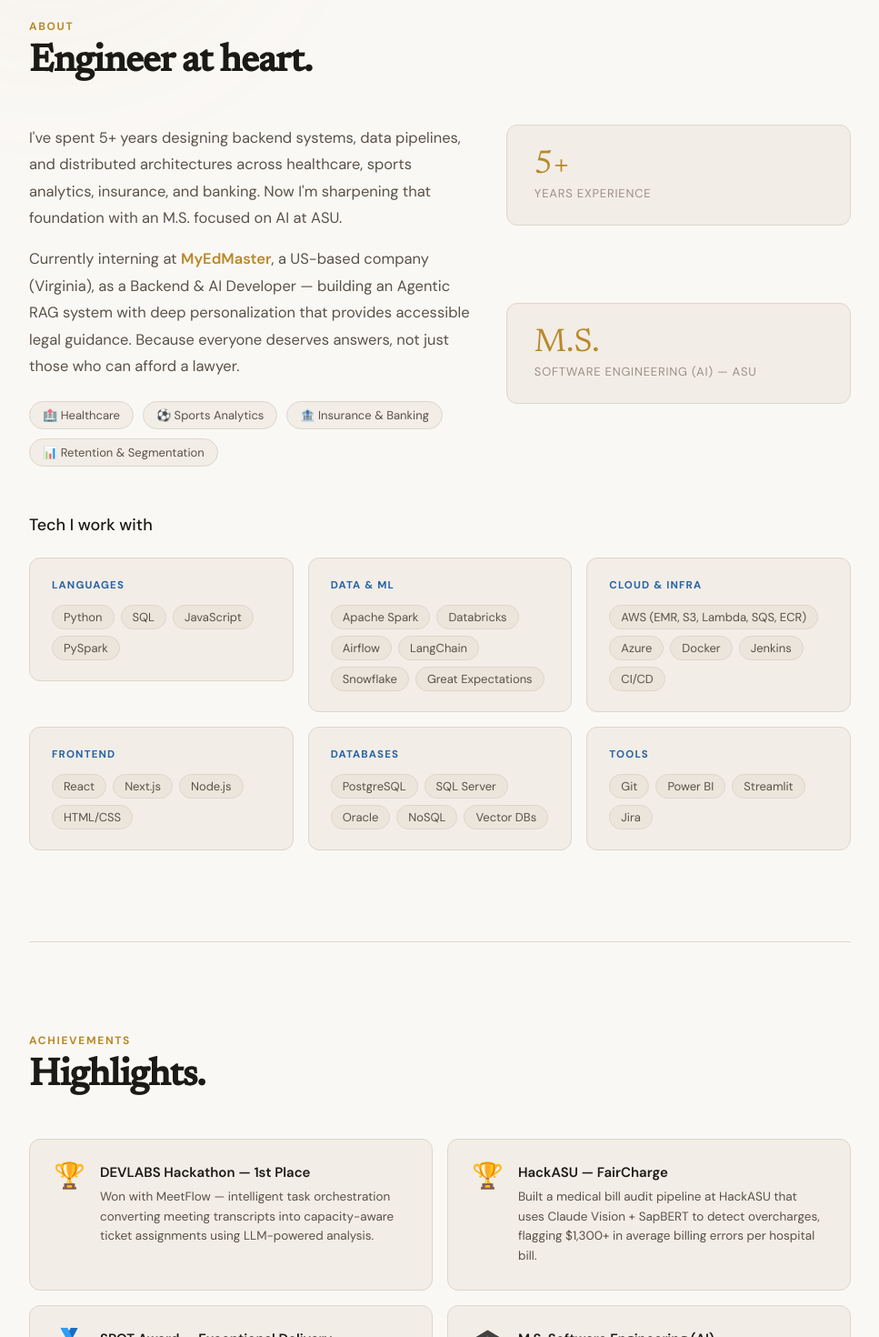
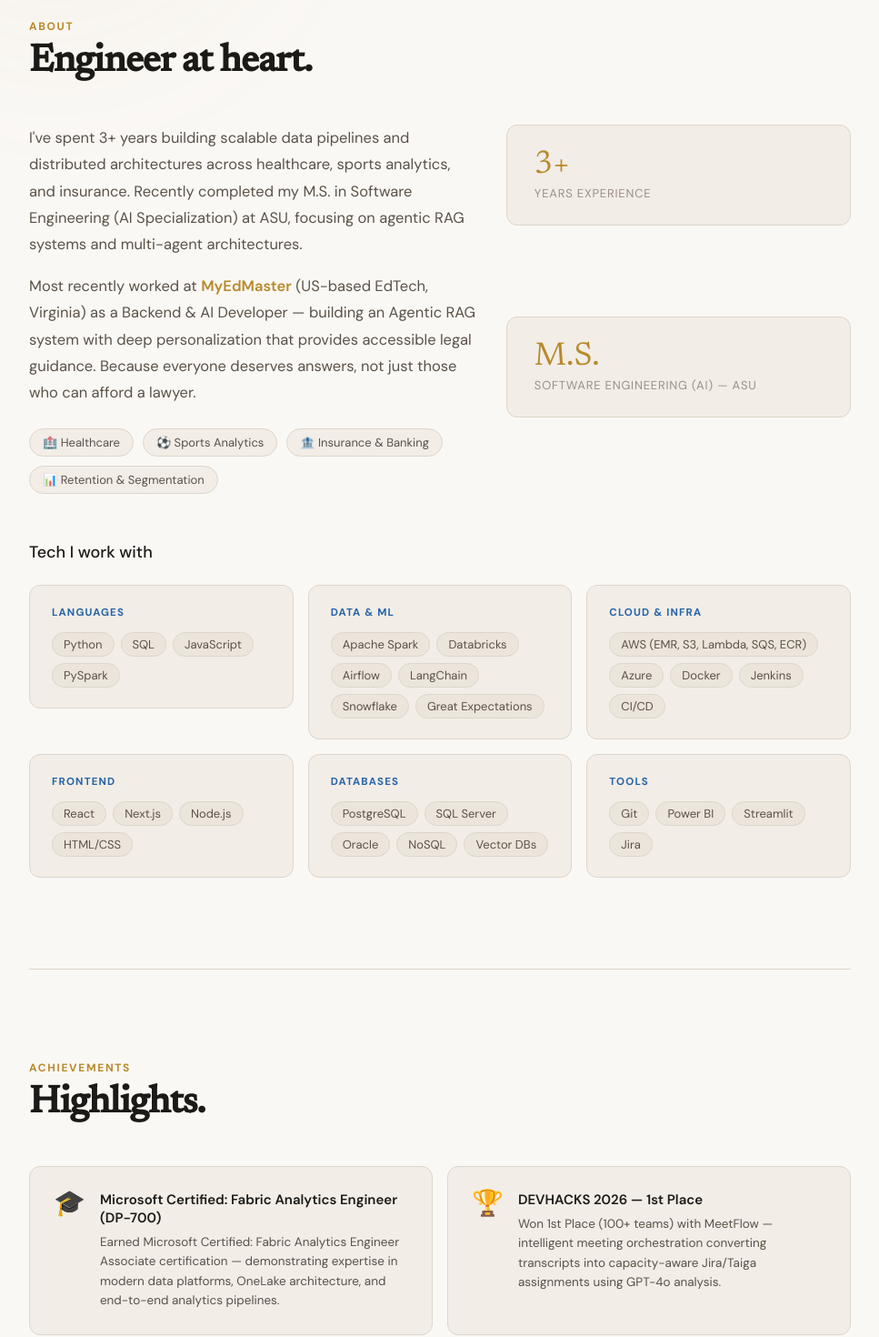
Before and after one commit to hpant5/Portfolio, a Next.js app: page / in a window 1280 px wide. Shown: the part 880-2350 px from the top of the page at 91% size, without its empty margins (156-1123 px from the left). Built offline with nearby package versions, Linux system fonts and the light colour scheme.

Commit message:
updated the Certification

```diff
--- a/src/app/page.js
+++ b/src/app/page.js
@@ -10,18 +10,18 @@ import ContactForm from '@/components/ContactForm';
 
 const EXPERIENCE = [
   {
-    title: 'Backend & AI Developer — Internship',
+    title: 'Backend & AI Developer',
     company: 'MyEdMaster',
     companyNote: 'US-based EdTech Company (Virginia)',
-    period: 'Jan 2025 – Present',
+    period: 'Jan 2026 – Apr 2026',
     location: 'Remote',
     domain: 'Legal Tech / AI',
-    current: true,
-    tech: ['Python', 'LangChain', 'Vector DB', 'Multi-Agent Systems', 'LLM', 'RAG'],
+    current: false,
+    tech: ['Python', 'LangChain', 'LangGraph', 'Vector DB', 'Multi-Agent Systems', 'FastAPI', 'RAG'],
     bullets: [
-      'Building an Agentic RAG system with deep personalization that provides accessible legal guidance for underserved users who cannot afford traditional counsel',
-      'Designed multi-agent pipeline where specialized agents collaborate independently — handling query refinement, document retrieval, and response generation',
-      'Architecting backend infrastructure and an interactive interface that helps users understand their legal options with confidence',
+      'Built production multi-agent RAG system for personalized legal guidance — engineered LangGraph orchestration pipeline with Qdrant vector DB, achieving sub-2s query latency across 10K+ legal documents',
+      'Designed data ingestion and transformation pipelines converting unstructured legal corpora into structured vector embeddings, achieving 95% relevance accuracy',
+      'Architected FastAPI + Node.js backend integrating vector DB lookups, session state management, and multi-turn conversation history supporting 100+ concurrent sessions',
     ],
   },
   {
@@ -91,10 +91,11 @@ const TECH_STACK = {
 };
 
 const ACHIEVEMENTS = [
-  { icon: '🏆', title: 'DEVLABS Hackathon — 1st Place', desc: 'Won with MeetFlow — intelligent task orchestration converting meeting transcripts into capacity-aware ticket assignments using LLM-powered analysis.' },
+  { icon: '🎓', title: 'Microsoft Certified: Fabric Analytics Engineer (DP-700)', desc: 'Earned Microsoft Certified: Fabric Analytics Engineer Associate certification — demonstrating expertise in modern data platforms, OneLake architecture, and end-to-end analytics pipelines.' },
+  { icon: '🏆', title: 'DEVHACKS 2026 — 1st Place', desc: 'Won 1st Place (100+ teams) with MeetFlow — intelligent meeting orchestration converting transcripts into capacity-aware Jira/Taiga assignments using GPT-4o analysis.' },
   { icon: '🏆', title: 'HackASU — FairCharge', desc: 'Built a medical bill audit pipeline at HackASU that uses Claude Vision + SapBERT to detect overcharges, flagging $1,300+ in average billing errors per hospital bill.' },
   { icon: '🏅', title: 'SPOT Award — Exceptional Delivery', desc: 'Recognized at Super Six Sports Gaming for exceptional delivery and cross-team collaboration on critical product features.' },
-  { icon: '🎓', title: 'M.S. Software Engineering (AI)', desc: 'Pursuing AI specialization at Arizona State University — researching agentic RAG systems and multi-agent architectures.' },
+  { icon: '🎓', title: 'M.S. Software Engineering (AI)', desc: 'Completed AI specialization at Arizona State University (May 2026) — building agentic RAG systems and multi-agent architectures.' },
 ];
 
 const PROJECTS = [
@@ -204,7 +205,7 @@ export default function Home() {
           </div>
         </Reveal>
         <Reveal delay={0.12}>
-          <p className="hero-sub">Software Engineer with 5+ years in data & backend engineering. Currently pursuing my M.S. in Software Engineering (AI Specialization) at ASU and working as a Backend & AI Developer at MyEdMaster, building agentic AI systems with deep personalization.</p>
+          <p className="hero-sub">Data Engineer with 3+ years building scalable ETL/ELT pipelines and cloud-native data platforms. Recently completed M.S. in Software Engineering (AI Specialization) at ASU. Currently seeking Data Engineering roles where I can build production systems that scale.</p>
         </Reveal>
         <Reveal delay={0.2}>
           <div className="hero-actions">
@@ -228,15 +229,15 @@ export default function Home() {
         <div className="about-grid">
           <div>
             <Reveal delay={0.08}>
-              <p className="about-text">I've spent 5+ years designing backend systems, data pipelines, and distributed architectures across healthcare, sports analytics, insurance, and banking. Now I'm sharpening that foundation with an M.S. focused on AI at ASU.</p>
-              <p className="about-text">Currently interning at <strong>MyEdMaster</strong>, a US-based company (Virginia), as a Backend & AI Developer — building an Agentic RAG system with deep personalization that provides accessible legal guidance. Because everyone deserves answers, not just those who can afford a lawyer.</p>
+              <p className="about-text">I've spent 3+ years building scalable data pipelines and distributed architectures across healthcare, sports analytics, and insurance. Recently completed my M.S. in Software Engineering (AI Specialization) at ASU, focusing on agentic RAG systems and multi-agent architectures.</p>
+              <p className="about-text">Most recently worked at <strong>MyEdMaster</strong> (US-based EdTech, Virginia) as a Backend & AI Developer — building an Agentic RAG system with deep personalization that provides accessible legal guidance. Because everyone deserves answers, not just those who can afford a lawyer.</p>
             </Reveal>
             <Reveal delay={0.14}>
               <div className="domains">{DOMAINS.map((d) => (<span key={d.name} className="domain-chip">{d.icon} {d.name}</span>))}</div>
             </Reveal>
           </div>
           <div className="stats">
-            <Reveal delay={0.1}><div className="stat"><div className="stat-num">5+</div><div className="stat-label">Years Experience</div></div></Reveal>
+            <Reveal delay={0.1}><div className="stat"><div className="stat-num">3+</div><div className="stat-label">Years Experience</div></div></Reveal>
             <Reveal delay={0.14}><div className="stat"><div className="stat-num">M.S.</div><div className="stat-label">Software Engineering (AI) — ASU</div></div></Reveal>
           </div>
         </div>
@@ -320,7 +321,7 @@ export default function Home() {
               <p className="about-text">I'm looking for SWE, Backend Engineering, and Data Engineering roles. If you're building something interesting, I'd love to hear about it.</p>
               <div className="contact-links-list">
                 <a href="mailto:hpant.data@gmail.com" className="contact-link-item"><MailIcon /> hpant.data@gmail.com</a>
-                <a href="https://www.linkedin.com/in/itshimanshup/" target="_blank" rel="noopener noreferrer" className="contact-link-item"><LIIcon /> linkedin.com/in/itshimanshup</a>
+                <a href="https://www.linkedin.com/in/himanshupant-de/" target="_blank" rel="noopener noreferrer" className="contact-link-item"><LIIcon /> linkedin.com/in/himanshupant-de</a>
                 <a href="https://github.com/hpant5" target="_blank" rel="noopener noreferrer" className="contact-link-item"><GHIcon /> github.com/hpant5</a>
               </div>
               <a href="/resume.pdf" target="_blank" rel="noopener noreferrer" className="btn btn-secondary" style={{ marginTop: 20 }} onClick={() => track('resume_download', { location: 'contact' })}><DownloadIcon /> Download Resume</a>
```
Also changed, not shown: 2 other files (tests, documents, lock files or other folders).
